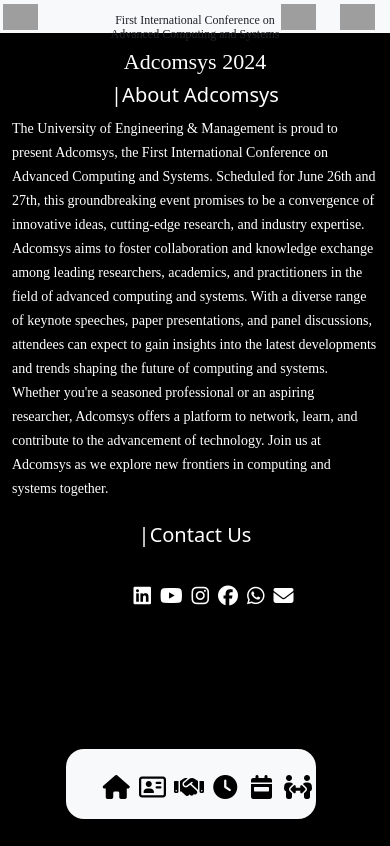
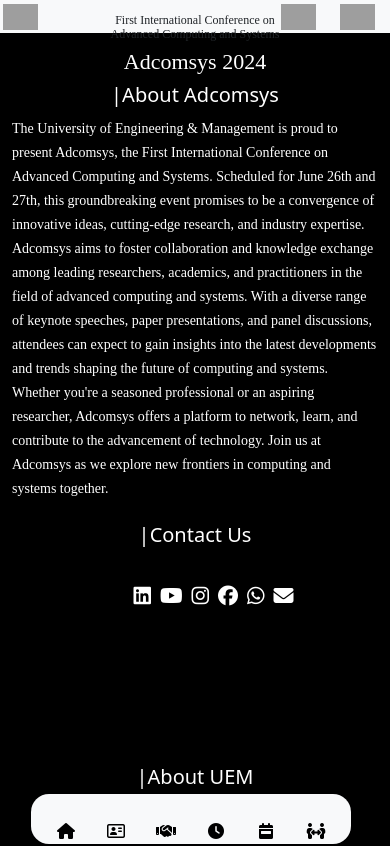
Before and after one commit to rudrasantadip/adcomsys, an Angular app: page /home in a window 390 px wide. Shown: the top 846 px of the page. Built offline with nearby package versions, Linux system fonts and the light colour scheme; grey boxes are pictures that could not be loaded; a web font is replaced by a local one.

Commit message:
Adjusted the navigation bar

```diff
--- a/src/app/components/navigation/navigation.component.css
+++ b/src/app/components/navigation/navigation.component.css
@@ -100,16 +100,52 @@
     }
 }
 
-@media only screen and (max-width: 1000px){
-    .navbar
-    {
-        display: flex;
-        flex-direction: row;
-        justify-content: center;
+/* Media query for screens smaller than 1000px */
+@media only screen and (max-width: 1000px) {
+    .navbar{
+        height: 55px;
     }
-    .navbar ul
-    {
-        width: 250px;
+    .navbar ul {
+        width: 100%;
+        padding: 0 20px;
     }
 
+    .navbar ul li {
+        width: 60px;
+        height: 60px;
+    }
+
+    .navbar ul li a .icon {
+        font-size: 1.2em;
+    }
+
+    .navbar ul li a .txt {
+        font-size: 0.7em;
+    }
 }
+
+/* Media query for screens smaller than 600px */
+@media only screen and (max-width: 600px) {
+    .navbar {
+        padding: 5px;
+    }
+
+    .navbar ul {
+        width: 100%;
+        padding: 0 10px;
+        justify-content: space-between;
+    }
+
+    .navbar ul li {
+        width: 50px;
+        height: 50px;
+    }
+
+    .navbar ul li a .icon {
+        font-size: 1em;
+    }
+
+    .navbar ul li a .txt {
+        font-size: 0.6em;
+    }
+}
```
